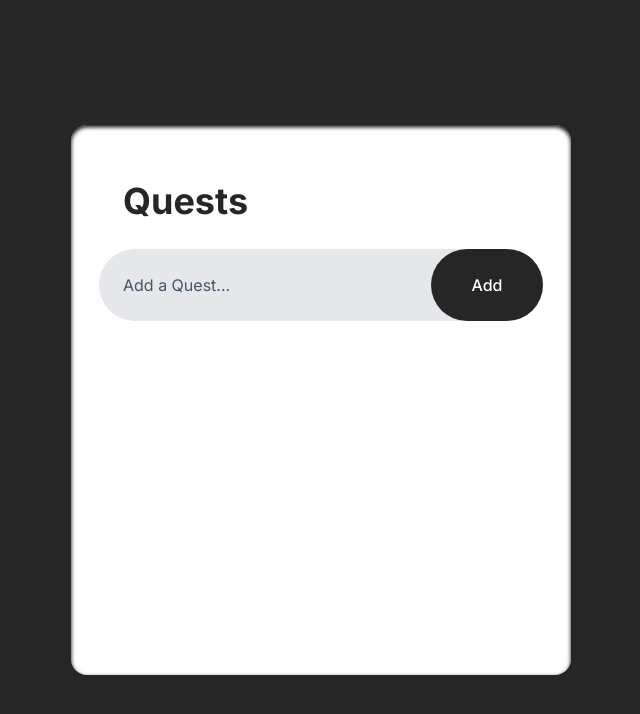
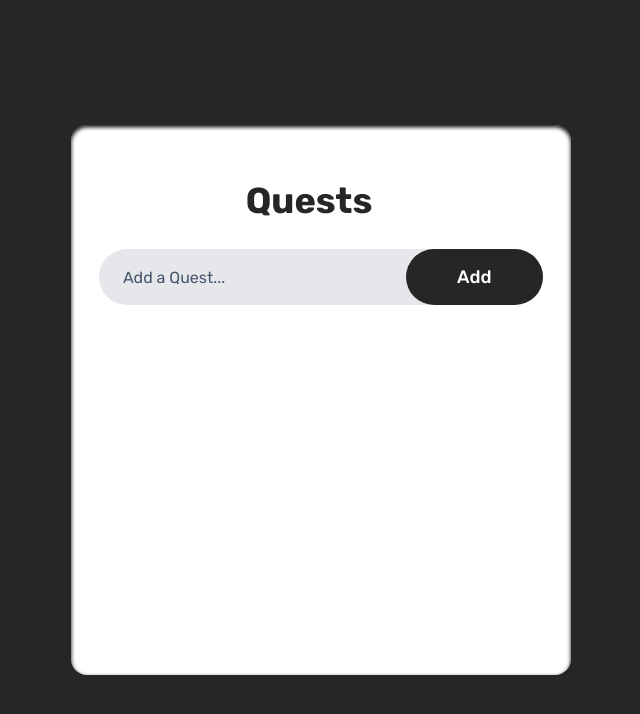
Before and after one commit to jobachx31/Quest-app, a React (Vite) app: page / in a window 1280 px wide. Shown: the top 714 px of the page, without its empty margins (319-959 px from the left). Built offline with nearby package versions, Linux system fonts and the light colour scheme; some icons are missing.

Commit message:
Fix: Make add button look better

```diff
--- a/index.html
+++ b/index.html
@@ -2,12 +2,9 @@
 <html lang="en">
   <head>
     <meta charset="UTF-8" />
-    <link rel="preconnect" href="https://fonts.googleapis.com" />
-    <link rel="preconnect" href="https://fonts.gstatic.com" crossorigin />
-    <link
-      href="https://fonts.googleapis.com/css2?family=Inter:wght@100..900&display=swap"
-      rel="stylesheet"
-    />
+   <link rel="preconnect" href="https://fonts.googleapis.com">
+<link rel="preconnect" href="https://fonts.gstatic.com" crossorigin>
+<link href="https://fonts.googleapis.com/css2?family=Rubik:ital,wght@0,300..900;1,300..900&display=swap" rel="stylesheet">
     <link rel="icon" type="image/svg+xml" href="/src/assets/q.svg" />
     <meta name="viewport" content="width=device-width, initial-scale=1.0" />
     <title>Quests</title>
--- a/src/App.css
+++ b/src/App.css
@@ -1,4 +1,4 @@
 @import "tailwindcss";
 .font-inter {
-  font-family: "Inter", sans-serif;
+  font-family: "Rubik", sans-serif;
 }
--- a/src/App.tsx
+++ b/src/App.tsx
@@ -2,7 +2,7 @@ import "./App.css";
 import Todo from "./components/Todo";
 function App() {
   return (
-    <div className=" bg-neutral-800 grid py-4 min-h-screen text-white font-inter">
+    <div className=" bg-neutral-800 grid min-h-screen text-white font-inter">
       <Todo />
     </div>
   );
--- a/src/components/Todo.tsx
+++ b/src/components/Todo.tsx
@@ -53,8 +53,8 @@ const Todo = () => {
       className="bg-white place-self-center w-10/12 max-w-[500px]
   flex flex-col p-7 min-h-[550px] rounded-2xl text-black shadow-inner shadow-black"
     >
-      <div className="flex items-center mt-7 gap-2">
-        <HistoryEduRoundedIcon className=" mt-2 font-semibold" />
+      <div className="flex items-center justify-center mt-7 gap-2">
+        {/* <HistoryEduRoundedIcon className=" mt-2 font-semibold" /> */}
         <h1 className="text-4xl font-bold text-neutral-800">Quests</h1>
         <CancelIcon
           onClick={() => {
@@ -72,8 +72,8 @@ const Todo = () => {
       <div className="flex items-center my-7 bg-gray-200 rounded-full">
           <input
             ref={inputRef}
-          className="bg-transparent border-0 outline-none flex-1 h-14 pl-6 pr-2
-             placeholder:text-slate-600"
+            className="bg-transparent border-0 outline-none flex-[2] h-14 pl-6 pr-2
+                 placeholder:text-slate-600 rounded-l-full"
             type="text"
             placeholder="Add a Quest..."
             onKeyDown={(e) => {
@@ -85,11 +85,11 @@ const Todo = () => {
               addTodo();
               inputRef.current?.focus();
             }}
-          className="border-none rounded-full bg-range-600 w-28 duration-200 ease-in-out hover:w-32 h-18
-             text-white text-l font-medium cursor-pointer bg-neutral-800"
+            className="peer flex-[1] h-14 rounded-full bg-neutral-800
+                 text-white text-lg font-medium cursor-pointer
+                 duration-200 ease-in-out hover:bg-neutral-700"
           >
             Add
-          {/* hello */}
           </button>
       </div>
 
```
Lines whose indentation alone changed are shown as unchanged.
